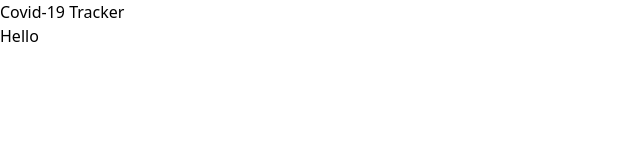
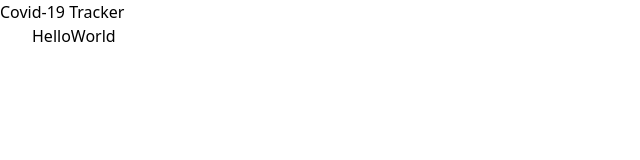
Before and after one commit to amecreate/vuejs-covidtracker, a Vue app in the folder tracker2/: page / in a window 1280 px wide. Shown: the top 160 px of the page, without its empty margins (0-640 px from the left). Built offline with nearby package versions, Linux system fonts and the light colour scheme.

Commit message:
add tailwind customization in tailwind.config.js for container class

```diff
--- a/tracker2/src/App.vue
+++ b/tracker2/src/App.vue
@@ -1,7 +1,8 @@
 <template>
   <Header />
-  <router-view/>
-
+  <div class="container">
+    <router-view/>
+  </div>
 </template>
 
 <script>
--- a/tracker2/src/views/HomeView.vue
+++ b/tracker2/src/views/HomeView.vue
@@ -1,7 +1,7 @@
 <template>
 <div class="home">
 
-  Hello
+  HelloWorld
 </div>
 </template>
 
--- a/tracker2/tailwind.config.js
+++ b/tracker2/tailwind.config.js
@@ -1,10 +1,11 @@
 /** @type {import('tailwindcss').Config} */
 module.exports = {
-  content: ['./public/**/*.html', './src/**/*.{vue,js,ts,jsx,tsx}'],
+  content: ['./public/index.html', './public/**/*.html', './src/**/*.{vue,js,ts,jsx,tsx}'],
   theme: {
     extend: {},
     container: {
       center: true,
+      padding: '2rem'
     }
   },
   plugins: [],
```
